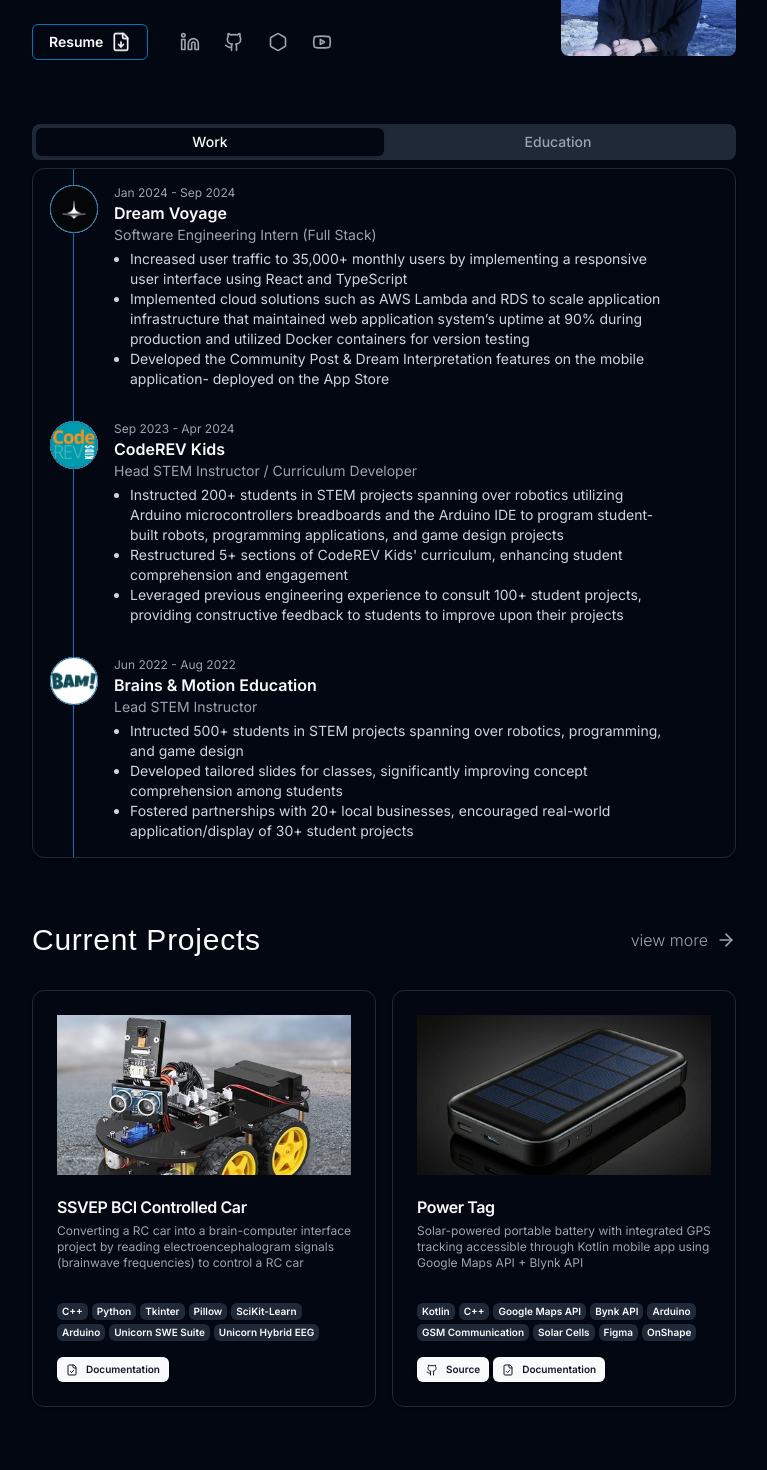
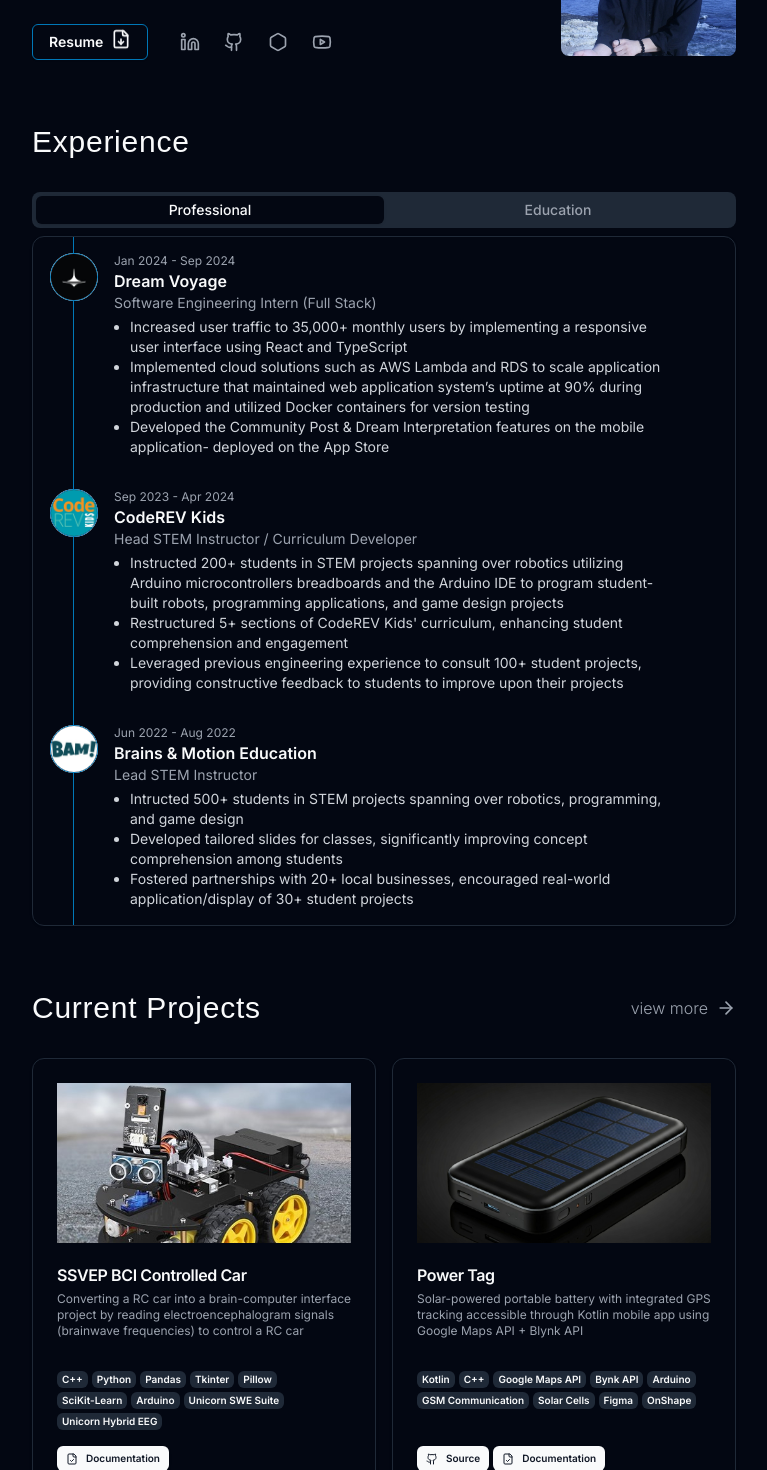
Before and after one commit to ryunzz/ryan-ni, a Next.js app: page / in a window 1280 px wide. Shown: the part 240-1710 px from the top of the page, without its empty margins (256-1023 px from the left). Built offline with nearby package versions, Linux system fonts and the light colour scheme; a web font is replaced by a local one.

Commit message:
formatting

```diff
--- a/src/app/page.tsx
+++ b/src/app/page.tsx
@@ -63,7 +63,13 @@ export default async function Home() {
         </div>
       </section>
 
-      <Experience />
+      <section className="flex flex-col gap-8">
+        <div className="flex justify-between">
+          <h2 className="title text-2xl sm:text-3xl">Experience</h2>
+        </div>
+        <Experience />
+      </section>
+
       <section className="flex flex-col gap-8">
         <div className="flex justify-between">
           <h2 className="title text-2xl sm:text-3xl">Current Projects</h2>
--- a/src/components/Experience.tsx
+++ b/src/components/Experience.tsx
@@ -11,7 +11,7 @@ export default function Experience() {
   return (
     <Tabs defaultValue="work">
       <TabsList className="mb-2 grid w-full grid-cols-2">
-        <TabsTrigger value="work">Work</TabsTrigger>
+        <TabsTrigger value="work">Professional</TabsTrigger>
         <TabsTrigger value="education">Education</TabsTrigger>
       </TabsList>
       <TabsContent value="work">
--- a/src/data/projects.json
+++ b/src/data/projects.json
@@ -7,6 +7,7 @@
       "tags": [
         "C++",
         "Python",
+        "Pandas",
         "Tkinter",
         "Pillow",
         "SciKit-Learn",
```
